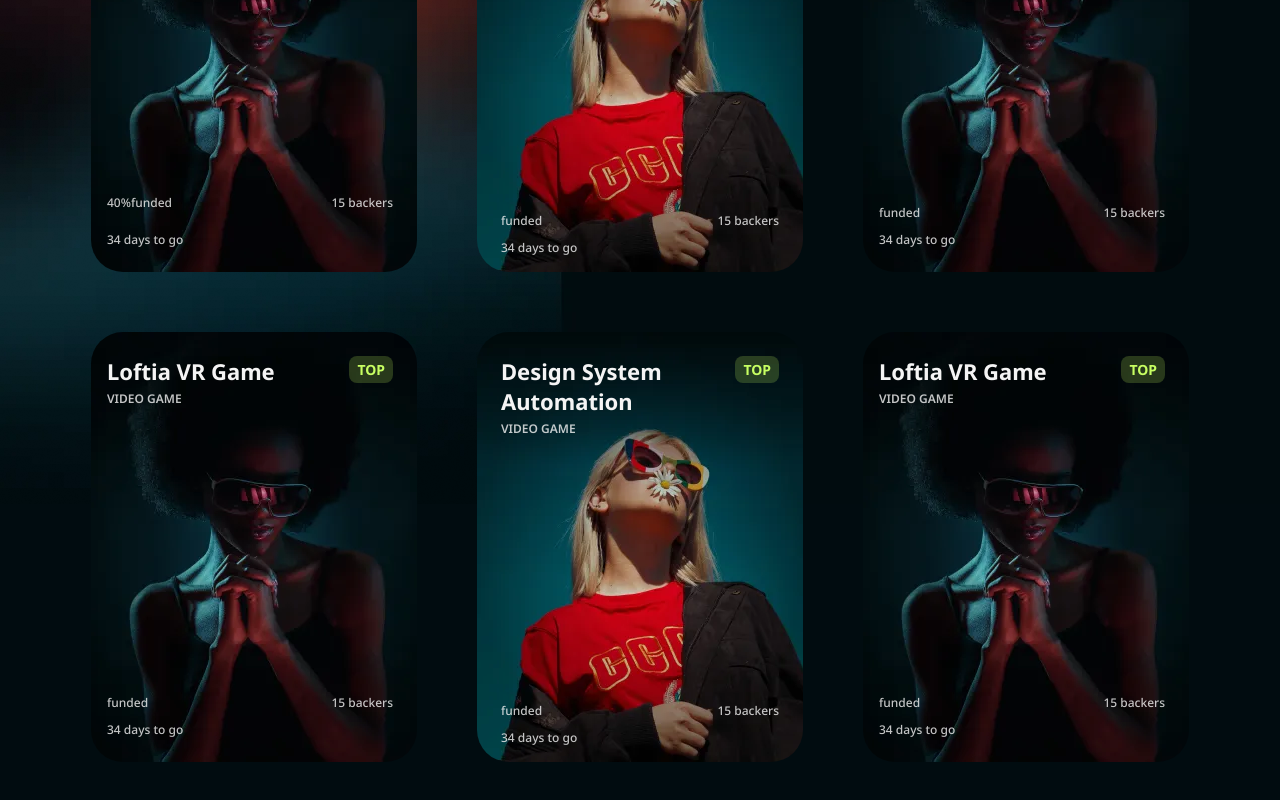
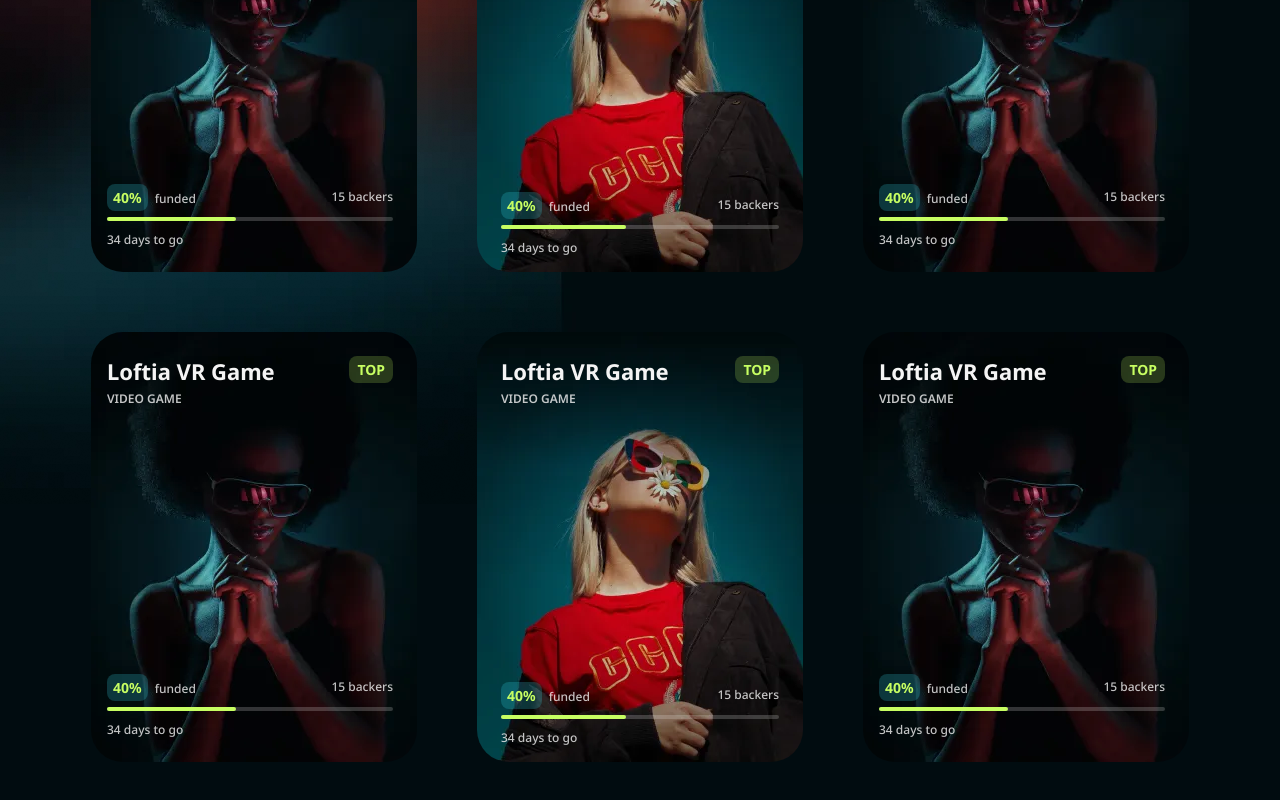
Before and after one commit to HripsimeHome/Social, a React (Create React App) app: page / in a window 1280 px wide. Shown: the part 328-1128 px from the top of the page. Before the commit the page ends 1090 px from the top, so only its background shows below. Built offline with nearby package versions, Linux system fonts and the light colour scheme; a web font is replaced by a local one.

Commit message:
Added rogressar

```diff
--- a/src/components/HomePage/HomeMain/HomeMain.jsx
+++ b/src/components/HomePage/HomeMain/HomeMain.jsx
@@ -1,84 +1,58 @@
 import styles from "./HomeMain.module.scss";
+import ProgressBarFunding from "../../layout/ProgressBarFunding/ProgressBarFunding"
 
 const HomeMain = () => {
   return (
     <>
       <section className={styles.homeMain}>
-        <div className={styles.homeMain__cardContainer}>
-
-          <div className={styles.homeMain__cardContainer__card}>
-            <div className={styles.homeMain__cardContainer__card_gameInfo}>
-              <div className={styles.homeMain__cardContainer__card_gameNameBlock}>
-                <h2 className={styles.homeMain__cardContainer__card_gameName}>
+        <div className={styles.homeMain__card}>
+          <div className={styles.homeMain__cardHeader}>
+            <div className={styles.homeMain__cardGameNameBlock}>
+              <h2 className={styles.homeMain__cardGameName}>
                 Loftia VR Game
               </h2>
-                <span className={styles.homeMain__cardContainer__card_videogame}>
+              <span className={styles.homeMain__cardVideogame}>
                 video game
               </span>
-              </div> {/*  /gameNameBlock*/}
-              <div className={styles.homeMain__cardContainer__card_position}>top</div>
-            </div>  {/*  /gameInfo*/}
-
-            <div className={styles.homeMain__cardContainer__card_gameStatus}>
-              <div className={styles.homeMain__cardContainer__card_funded}>
-              <div className={styles.homeMain__cardContainer__card_funded}>
-                <span>40%</span>
-                <span>funded</span>
+            </div>
+            <div className={styles.homeMain__cardGamePosition}>top</div>
           </div>
 
-                <span>15 backers</span>
-              </div>
-
-              <span>34 days to go</span>
-            </div>
+          <ProgressBarFunding />
         </div> {/* /card*/}
 
 
-          <div className={styles.homeMain__cardContainer__card2}>
-            <div className={styles.homeMain__cardContainer__card_gameInfo}>
-              <div className={styles.homeMain__cardContainer__card_gameNameBlock}>
-                <h2 className={styles.homeMain__cardContainer__card_gameName}>
-                Design System
-                <br />
-                Automation
+        <div className={styles.homeMain__card2}>
+          <div className={styles.homeMain__cardHeader}>
+            <div className={styles.homeMain__cardGameNameBlock}>
+              <h2 className={styles.homeMain__cardGameName}>
+                Loftia VR Game
               </h2>
-                <span className={styles.homeMain__cardContainer__card_videogame}>
+              <span className={styles.homeMain__cardVideogame}>
                 video game
               </span>
-              </div> {/*  /gameNameBlock*/}
-              <div className={styles.homeMain__cardContainer__card_position}>top</div>
-            </div>  {/*  /gameInfo*/}
+            </div>
+            <div className={styles.homeMain__cardGamePosition}>top</div>
+          </div>
 
-            <div className={styles.homeMain__cardContainer__card_gameStatus}>
-              <div className={styles.homeMain__cardContainer__card_funded}>
-                <span>funded</span>
-                <span>15 backers</span>
-              </div>
-              <span>34 days to go</span>
-            </div>
+          <ProgressBarFunding />
         </div> {/* /card*/}
 
 
-          <div className={styles.homeMain__cardContainer__card}>
-            <div className={styles.homeMain__cardContainer__card_gameInfo}>
-              <div className={styles.homeMain__cardContainer__card_gameNameBlock}>
-                <h2 className={styles.homeMain__cardContainer__card_gameName}>
+        <div className={styles.homeMain__card}>
+          <div className={styles.homeMain__cardHeader}>
+            <div className={styles.homeMain__cardGameNameBlock}>
+              <h2 className={styles.homeMain__cardGameName}>
                 Loftia VR Game
               </h2>
-                <span className={styles.homeMain__cardContainer__card_videogame}>
+              <span className={styles.homeMain__cardVideogame}>
                 video game
               </span>
-              </div> {/*  /gameNameBlock*/}
-              <div className={styles.homeMain__cardContainer__card_position}>top</div>
-            </div>  {/*  /gameInfo*/}
+            </div>
+            <div className={styles.homeMain__cardGamePosition}>top</div>
+          </div>
 
-            <div className={styles.homeMain__cardContainer__card_gameStatus}>
-              <div className={styles.homeMain__cardContainer__card_funded}>
-                <span>funded</span>
-                <span>15 backers</span>
-              </div>
-              <span>34 days to go</span>
-            </div>
+          <ProgressBarFunding />
         </div> {/* /card*/}
 
 
@@ -91,78 +65,57 @@ const HomeMain = () => {
 {/* Second row */}
 
 
-            <div className={styles.homeMain__cardContainer__card}>
-            <div className={styles.homeMain__cardContainer__card_gameInfo}>
-              <div className={styles.homeMain__cardContainer__card_gameNameBlock}>
-                <h2 className={styles.homeMain__cardContainer__card_gameName}>
+<div className={styles.homeMain__card}>
+          <div className={styles.homeMain__cardHeader}>
+            <div className={styles.homeMain__cardGameNameBlock}>
+              <h2 className={styles.homeMain__cardGameName}>
                 Loftia VR Game
               </h2>
-                <span className={styles.homeMain__cardContainer__card_videogame}>
+              <span className={styles.homeMain__cardVideogame}>
                 video game
               </span>
-              </div> {/*  /gameNameBlock*/}
-              <div className={styles.homeMain__cardContainer__card_position}>top</div>
-            </div>  {/*  /gameInfo*/}
+            </div>
+            <div className={styles.homeMain__cardGamePosition}>top</div>
+          </div>
 
-            <div className={styles.homeMain__cardContainer__card_gameStatus}>
-              <div className={styles.homeMain__cardContainer__card_funded}>
-                <span>funded</span>
-                <span>15 backers</span>
-              </div>
-              <span>34 days to go</span>
-            </div>
+          <ProgressBarFunding />
         </div> {/* /card*/}
 
 
 
-          <div className={styles.homeMain__cardContainer__card2}>
-            <div className={styles.homeMain__cardContainer__card_gameInfo}>
-              <div className={styles.homeMain__cardContainer__card_gameNameBlock}>
-                <h2 className={styles.homeMain__cardContainer__card_gameName}>
-                Design System
-                <br />
-                Automation
+        <div className={styles.homeMain__card2}>
+          <div className={styles.homeMain__cardHeader}>
+            <div className={styles.homeMain__cardGameNameBlock}>
+              <h2 className={styles.homeMain__cardGameName}>
+                Loftia VR Game
               </h2>
-                <span className={styles.homeMain__cardContainer__card_videogame}>
+              <span className={styles.homeMain__cardVideogame}>
                 video game
               </span>
-              </div> {/*  /gameNameBlock*/}
-              <div className={styles.homeMain__cardContainer__card_position}>top</div>
-            </div>  {/*  /gameInfo*/}
+            </div>
+            <div className={styles.homeMain__cardGamePosition}>top</div>
+          </div>
 
-            <div className={styles.homeMain__cardContainer__card_gameStatus}>
-              <div className={styles.homeMain__cardContainer__card_funded}>
-                <span>funded</span>
-                <span>15 backers</span>
-              </div>
-              <span>34 days to go</span>
-            </div>
+          <ProgressBarFunding />
         </div> {/* /card*/}
 
 
 
 
-
-          <div className={styles.homeMain__cardContainer__card}>
-            <div className={styles.homeMain__cardContainer__card_gameInfo}>
-              <div className={styles.homeMain__cardContainer__card_gameNameBlock}>
-                <h2 className={styles.homeMain__cardContainer__card_gameName}>
+        <div className={styles.homeMain__card}>
+          <div className={styles.homeMain__cardHeader}>
+            <div className={styles.homeMain__cardGameNameBlock}>
+              <h2 className={styles.homeMain__cardGameName}>
                 Loftia VR Game
               </h2>
-                <span className={styles.homeMain__cardContainer__card_videogame}>
+              <span className={styles.homeMain__cardVideogame}>
                 video game
               </span>
-              </div> {/*  /gameNameBlock*/}
-              <div className={styles.homeMain__cardContainer__card_position}>top</div>
-            </div>  {/*  /gameInfo*/}
+            </div>
+            <div className={styles.homeMain__cardGamePosition}>top</div>
+          </div>
 
-            <div className={styles.homeMain__cardContainer__card_gameStatus}>
-              <div className={styles.homeMain__cardContainer__card_funded}>
-                <span>funded</span>
-                <span>15 backers</span>
-              </div>
-              <span>34 days to go</span>
-            </div>
+          <ProgressBarFunding />
         </div> {/* /card*/}
 
 
@@ -170,8 +123,6 @@ const HomeMain = () => {
 
 
 
-
-        </div>
       </section>
     </>
   );
--- a/src/components/HomePage/HomeMain/HomeMain.module.scss
+++ b/src/components/HomePage/HomeMain/HomeMain.module.scss
@@ -2,67 +2,54 @@
 @import "../../../styles/vars";
 
 .homeMain {
-
-
-  &__cardContainer {
     display: grid;
-   // grid-template-columns: repeat(3, 1fr);
     grid-template-columns: repeat(auto-fill,minmax(320px, 326px));
     justify-content: center;
-  //grid-template-columns: repeat(auto-fit, minmax(328px, 1fr));
-
     gap: 60px;
-    // display: flex;
-    // flex-wrap: wrap;
-   // justify-content: center;
 
    @include mdScreenMedia {
       gap: 30px;
-      // grid-template-columns: repeat(2, 1fr);
     }
 
     @include smScreenMedia {
       gap: 16px;
-      // grid-template-columns: repeat(1, 1fr);
     }
 
     &__card {
-      // max-width: 328px;
-      //width: 328px;
-      background-size: cover;
-      background-position: center;
-      height: 430px;
       @include flexCol(space-between, stretch);
       flex-wrap: wrap;
       flex-direction: column;
       align-content: space-between;
-
+      height: 430px;
       @include bgWebp("../../../assets/images/home/videogame1.jpg","../../../assets/images/home/videogame1.webp");
       background-repeat: no-repeat;
+      background-size: cover;
+      background-position: center;
       border-radius: 32px;
       padding: 24px 24px 24px 16px;
+  }
 
-    &_gameInfo {
+    &__cardHeader {
       width: 100%;
       @include flexCol(space-between, flex-start);
     }
 
-    &_gameNameBlock {
+    &__cardGameNameBlock {
       display: flex;
       flex-direction: column;
     }
 
-    &_gameName {
+     &__cardGameName {
       @include setFont(22px, 700, $font-family, $color-primary);
       margin-bottom: 4px;
     }
 
-    &_videogame {
-      @include setFont(12px, 600, $font-family, $color-softGrey);
+    &__cardVideogame {
+      @include setFont(12px, 600, $font-family, $color-grey80);
       text-transform: uppercase;
     }
 
-    &_position {
+    &__cardGamePosition {
       @include setFont(14px, 700, $font-family, $color-lightGreen);
       background: rgba(199, 254, 98, 0.2);
       text-transform: uppercase;
@@ -70,22 +57,8 @@
       padding: 4px 8px;
     }
 
-//status block
-
-    &_gameStatus {
-      @include setFont(12px, 500, $font-family, $color-softGrey);
-    }
-
-    &_funded {
-       @include flexCol(space-between, stretch);
-       margin-bottom: 10px;
-     }
-  }
-
 
     &__card2 {
-      // max-width: 328px;
-     // width: 328px;
       height: 430px;
       @include flexCol(space-between, stretch);
       flex-wrap: wrap;
@@ -97,5 +70,4 @@
       border-radius: 32px;
       padding: 24px 24px 16px;
     }
-  }
 }
--- a/src/components/global/Navbar/Navbar.module.scss
+++ b/src/components/global/Navbar/Navbar.module.scss
@@ -36,7 +36,7 @@
   }
 
   &__menuLink {
-    @include setFont(16px, 500, $font-family, $color-lightGrey);
+    @include setFont(16px, 500, $font-family, $color-grey50);
     text-decoration: none;
 
     &:hover,
--- /dev/null
+++ b/src/components/layout/ProgressBarFunding/ProgressBarFunding.jsx
@@ -0,0 +1,32 @@
+import styles from "./ProgressBarFunding.module.scss"
+
+const ProgressBarFunding = () => {
+  return (
+    <>
+      <div className={styles.progressBarFunding}>
+        <div className={styles.progressBarFunding__funded}>
+          <div>
+            <span className={styles.progressBarFunding__percent}>40%
+            </span> funded
+           </div>
+
+          <span>15 backers</span>
+
+
+
+
+        </div>
+
+        <div className={styles.progressBarFunding__line}>
+            <div className={styles.progressBarFunding__slider}>
+
+            </div>
+          </div>
+        <span>34 days to go</span>
+
+      </div>
+    </>
+  );
+}
+
+export default ProgressBarFunding
--- /dev/null
+++ b/src/components/layout/ProgressBarFunding/ProgressBarFunding.module.scss
@@ -0,0 +1,37 @@
+@import "../../../styles/mixins";
+@import "../../../styles/vars";
+
+.progressBarFunding {
+
+    @include setFont(12px, 500, $font-family, $color-grey80);
+
+  &__funded {
+     @include flexCol(space-between, stretch);
+     margin-bottom: 10px;
+   }
+
+   &__percent{
+    @include setFont(14px, 700, $font-family, $color-lightGreen);
+    background-color: rgba(61, 232, 255, 0.2);
+    border-radius: 8px;
+    margin-right: 4px;
+    padding: 4px 6px;
+   }
+
+   &__line {
+    display: flex;
+    width: 100%;
+    height: 4px;
+    background-color: $color-grey20;
+    border-radius: 100px;;
+    margin-bottom: 10px;;
+   }
+
+   &__slider {
+    width: 45%;
+    background-color: $color-lightGreen;
+    border-radius: 100px;
+   }
+
+
+}
--- a/src/styles/_global.scss
+++ b/src/styles/_global.scss
@@ -35,6 +35,7 @@ a:focus-visible {
   width: 100%;
   margin-left: auto;
   margin-right: auto;
+  margin-bottom: 50px;
   //padding-right: 100px;
   //padding-left: 100px;
  // border: 1px solid green;
--- a/src/styles/_vars.scss
+++ b/src/styles/_vars.scss
@@ -14,8 +14,10 @@ $font-family: "Noto Sans", serif;
 
 $color-white: #ffffff;
 $color-primary: #f4f4f4;
-$color-softGrey: rgba(244, 244, 244, 0.8);
-$color-lightGrey: rgba(244, 244, 244, 0.5);
+$color-grey20: rgba(244, 244, 244, 0.2);
+$color-grey50: rgba(244, 244, 244, 0.5);
+$color-grey80: rgba(244, 244, 244, 0.8);
+
 $color-lightGreen: #c7fe62;
 $color-black: #000000;
 
```
Lines whose indentation alone changed are shown as unchanged.
